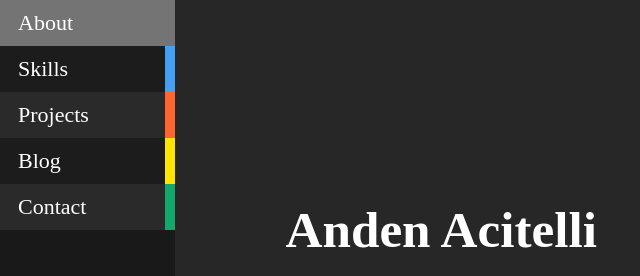
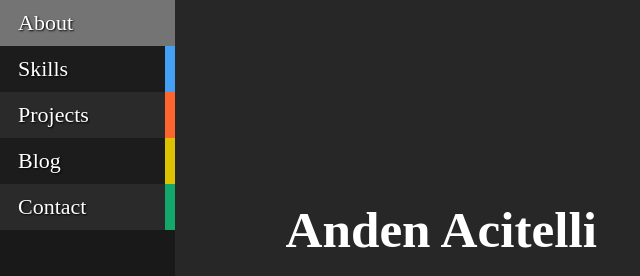
Before and after one commit to aacitelli/PortfolioWebsite, a Gatsby site: page / in a window 1280 px wide. Shown: the top 276 px of the page, 0-640 px from the left. Built offline with nearby package versions, Linux system fonts and the light colour scheme; Gatsby itself is replaced by a stand-in of ours.

Commit message:
Added text shadow to help w/ visibility; Modified yellow color to be darker to help w/ text recognition

```diff
--- a/src/css/universal/NavbarStyles.scss
+++ b/src/css/universal/NavbarStyles.scss
@@ -1,7 +1,7 @@
 $csBlack: #272727;
 $csGray: #747474;
 $csRed: #FF652F;
-$csYellow: #FFE400;
+$csYellow: #DDC200;
 $csGreen: #14A76C;
 $csBlue: rgb(68, 160, 244);
 
@@ -49,6 +49,7 @@ $csBlue: rgb(68, 160, 244);
 
     a
     {
+        text-shadow: 1px 1px 2px black;
 
         position: relative;
         z-index: 2;
```
Also changed, not shown: src/css/universal/NavbarStyles.css.
